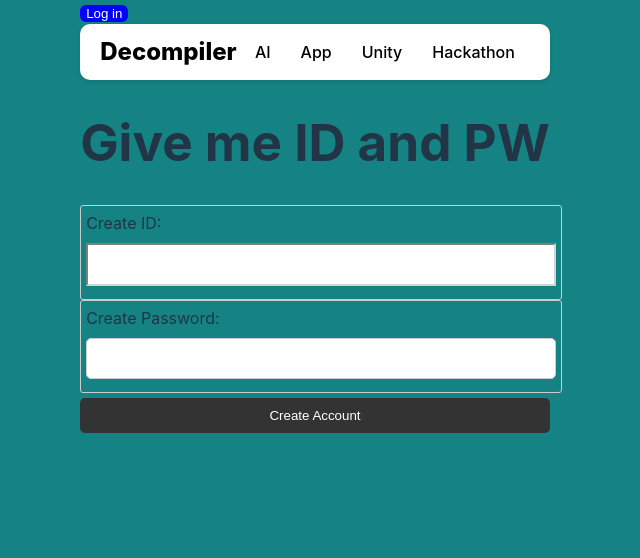
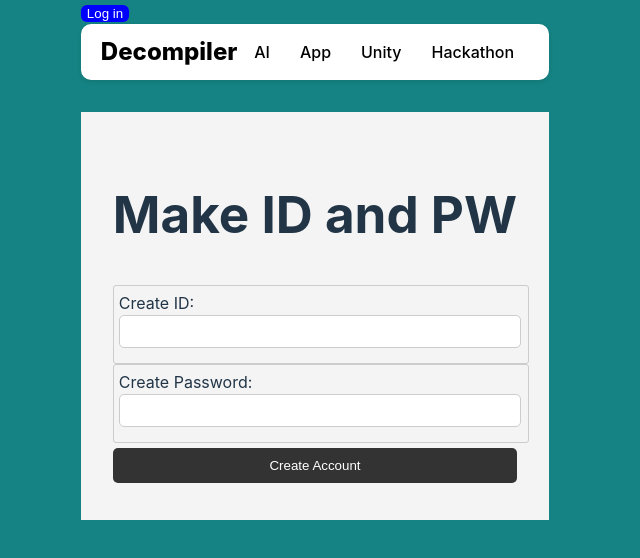
Before and after one commit to choisol0729/CSE316_Project, a React (Vite) app: page /signUpPage in a window 1280 px wide. Shown: the top 558 px of the page, without its empty margins (325-965 px from the left). Built offline with nearby package versions, Linux system fonts and the light colour scheme.

Commit message:
change css in signUp page

```diff
--- a/src/component/page/SignUpPage.css
+++ b/src/component/page/SignUpPage.css
@@ -4,3 +4,47 @@
   margin: 8px 0;
   box-sizing: border-box;
 }
+
+#SignUp {
+  background-color: blue;
+  color: white;
+  border-radius: 6px;
+  border: none;
+}
+
+.container {
+  margin: auto;
+  width: 100%;
+  max-width: 500px;
+  /* padding: 3rem 2rem; */
+  padding-top: 2rem;
+  flex: 1;
+}
+
+#my-form {
+  padding: 2rem;
+  background: #f4f4f4;
+}
+
+#my-form label {
+  display: block;
+}
+
+#my-form input[type='text'], [type='password'] {
+  width: 95%;
+  padding: 8px;
+  margin-bottom: 10px;
+  border-radius: 5px;
+  border: 1px solid #ccc;
+}
+
+.btn {
+  display: block;
+  width: 100%;
+  padding: 10px 15px;
+  border: 0;
+  background: #333;
+  color: #fff;
+  border-radius: 5px;
+  margin: 5px 0;
+}
--- a/src/component/page/SignUpPage.tsx
+++ b/src/component/page/SignUpPage.tsx
@@ -66,20 +66,20 @@ export default function SignUpPage() {
     return (
         <>
             <Header />
-            <h1>Give me ID and PW</h1>
-            <form onSubmit={handleSubmit}>
+            <section className="container">
+            <form id="my-form" onSubmit={handleSubmit}>
+                <h1>Make ID and PW</h1>
                 <div className="form-input">
                     <label htmlFor="id">Create ID:</label>
-                    <br />
-                    <input id="wow" type="text" required value={id} onChange={idUpdate} />
+                    <input id="name" type="text" required value={id} onChange={idUpdate} />
                 </div>
                 <div className="form-input">
                     <label htmlFor="pwd">Create Password:</label>
-                    <br />
-                    <input id="wow" type="password" required value={pwd} onChange={pwdUpdate} />
+                    <input id="pwd" type="password" required value={pwd} onChange={pwdUpdate} />
                 </div>
                 <input className="btn" type="submit" value="Create Account" />
             </form>
+            </section>
         </>
     );
 }
```
